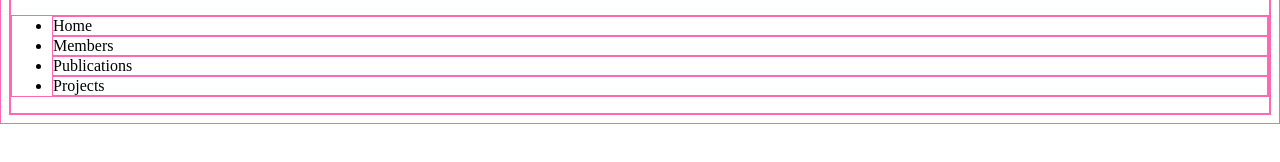
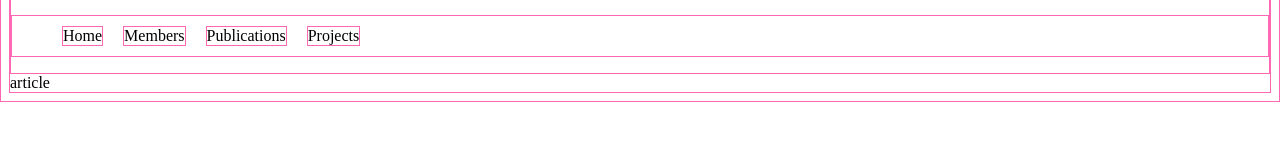
Before and after one commit to Salehbigdeli/MVMIP, a plain HTML site: page index.html in a window 1280 px wide. Shown: the part 116-278 px from the top of the page. Drawn offline with Linux system fonts and the light colour scheme.

Commit message:
add menu

```diff
--- a/css/main.css
+++ b/css/main.css
@@ -9,3 +9,10 @@ img {
     width: 100px;
     height: 100px;
 }
+ul {
+    display: flex;
+    list-style: none;
+}
+li {
+    margin: 10px;
+}
--- a/index.html
+++ b/index.html
@@ -21,5 +21,6 @@
             <li>Projects</li>
         </ul>
     </nav>
+    article
 </body>
 </html>
```
